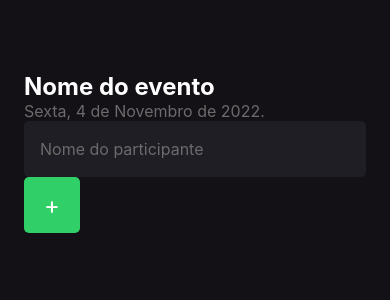
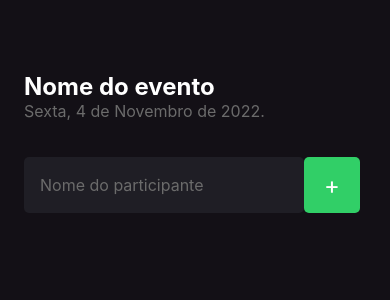
Before and after one commit to N0N4T0/ignite-react-native-2022, a React Native app in the folder imhere/: screen / in a window 390 px wide. Shown: the top 300 px of the page. Built offline with nearby package versions, Linux system fonts and the light colour scheme.

Commit message:
fix: add form

```diff
--- a/imhere/src/screens/Home/index.tsx
+++ b/imhere/src/screens/Home/index.tsx
@@ -16,6 +16,7 @@ export function Home(){
         Sexta, 4 de Novembro de 2022.
       </Text>
 
+      <View style={styles.form}>
         <TextInput
           style={styles.input}
           placeholder='Nome do participante'
@@ -28,5 +29,6 @@ export function Home(){
           </Text>
         </TouchableOpacity>
       </View>
+    </View>
   )
 }
--- a/imhere/src/screens/Home/styles.ts
+++ b/imhere/src/screens/Home/styles.ts
@@ -36,5 +36,11 @@ export const styles = StyleSheet.create({
     backgroundColor: '#31CF67',
     alignItems: 'center',
     justifyContent: 'center'
+  },
+  form: {
+    width: '100%',
+    flexDirection: 'row',
+    marginTop: 36,
+    marginBottom: 42
   }
 })
```
Lines whose indentation alone changed are shown as unchanged.
